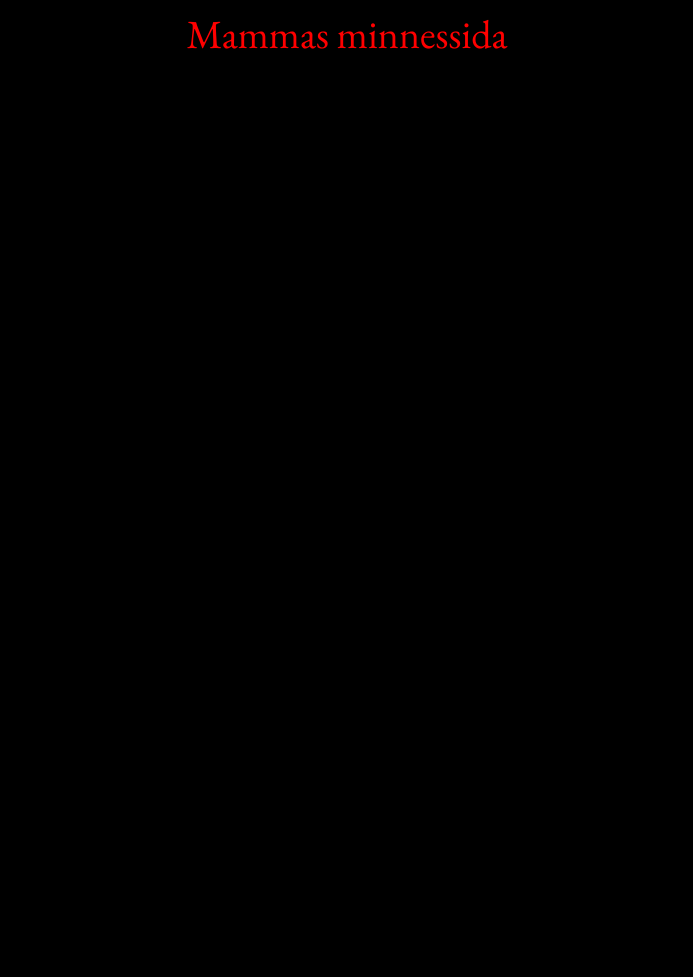
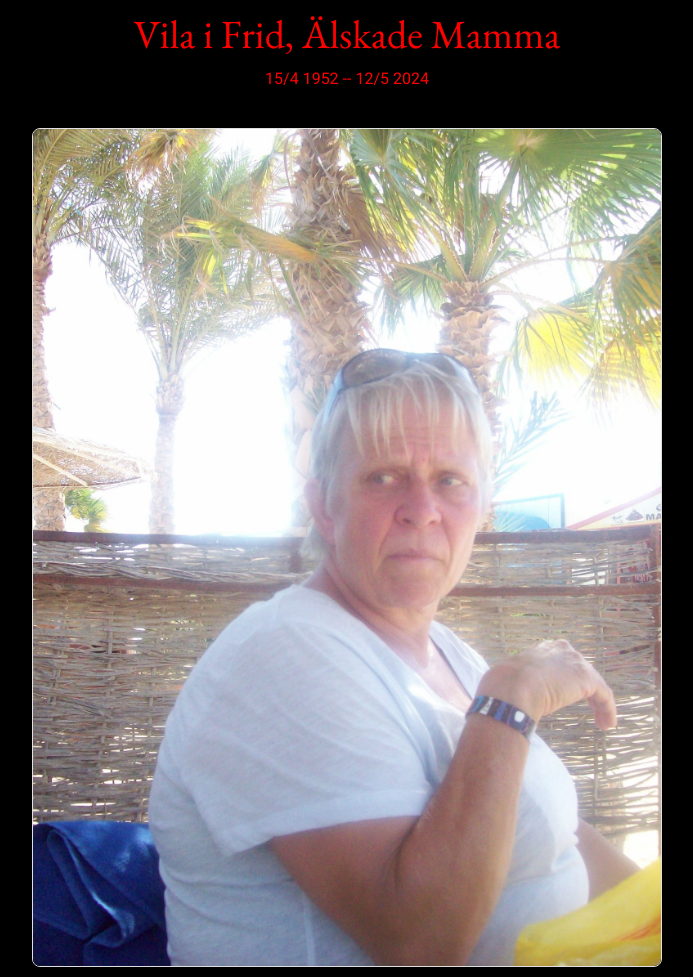
Before and after one commit to jonthorell/mamma, a Django app: page / in a window 1280 px wide. Shown: the whole page, without its empty margins (293-986 px from the left). Before the commit the page ends 49 px from the top, so only its background shows below. Run offline with Django 3.2, Linux system fonts and the light colour scheme.

Commit message:
Bild på mamma i mitten

```diff
--- a/core/templates/core/index.html
+++ b/core/templates/core/index.html
@@ -3,6 +3,10 @@
 
 {% block content %}
 <div class="center">
-    <h1>Mammas minnessida</h1>
+    <h1>Vila i Frid, &Auml;lskade Mamma</h1>
+    <p>15/4 1952 -- 12/5 2024</p>
+    </div>
+<div class="center">
+    <img src="{% static 'images/mamma.webp' %}" class="w-50 border border-dashed rounded-5" alt="Mamma" />
 </div>
 {% endblock content %}
--- a/mamma/settings.py
+++ b/mamma/settings.py
@@ -37,7 +37,7 @@ DEBUG = 'DEVELOPMENT' in os.environ
 #DEBUG = True
 
 X_FRAME_OPTIONS = "SAMEORIGIN"
-ALLOWED_HOSTS = []
+ALLOWED_HOSTS = ['mamma-f53c114cd2de.herokuapp.com','localhost','127.0.0.1']
 
 
 # Application definition
```
Also changed, not shown: static/images/mamma.webp (added).
